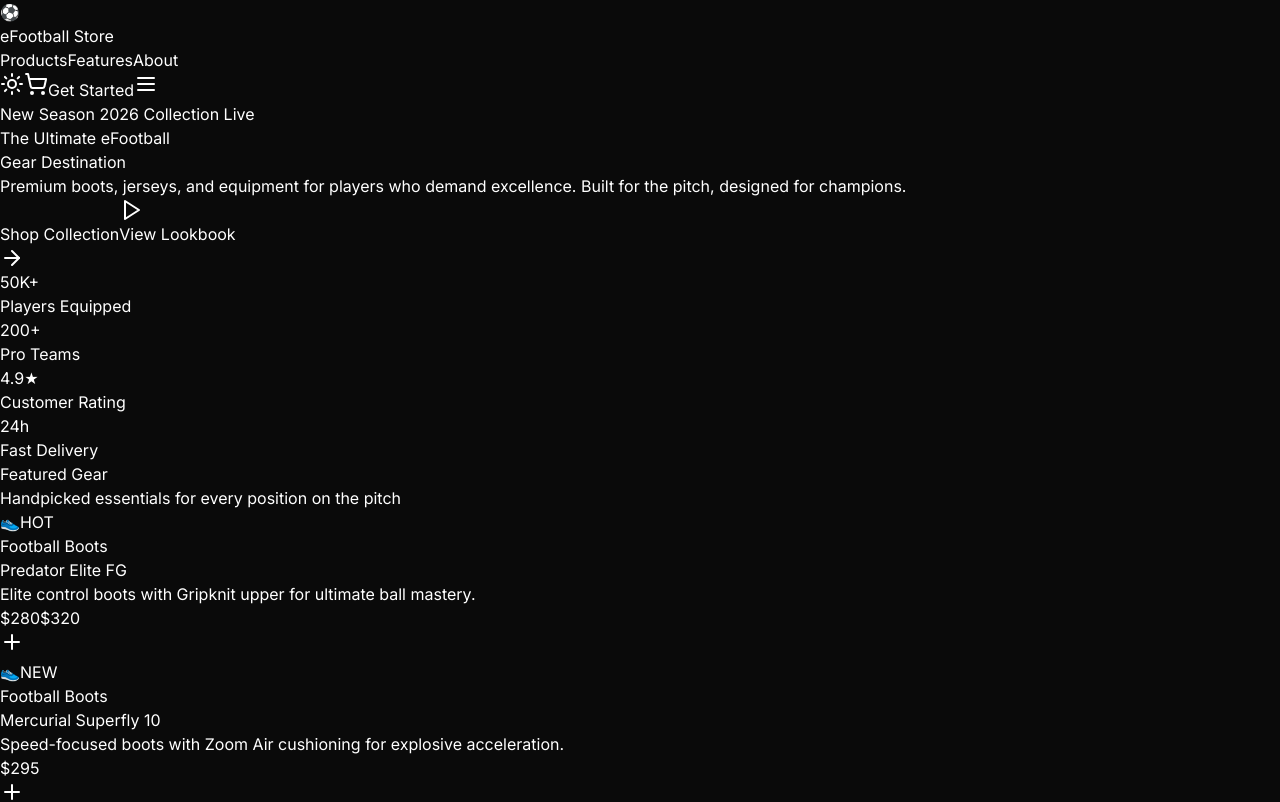
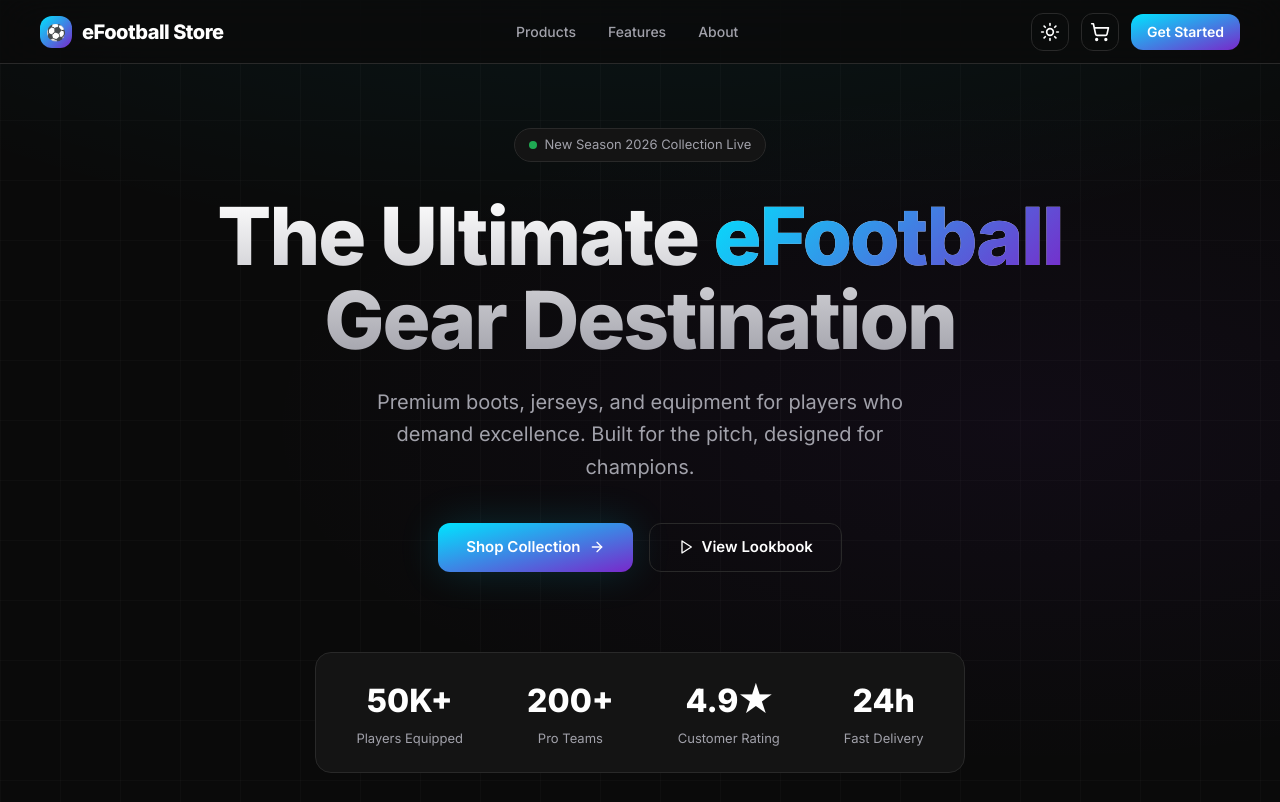
Before and after one commit to divineologitech5-star/efootball-store-, a React (Vite) app: page / in a window 1280 px wide. Shown: the top 802 px of the page. Built offline with nearby package versions, Linux system fonts and the light colour scheme.

Commit message:
fix: update tailwind content paths

```diff
--- a/tailwind.config.js
+++ b/tailwind.config.js
@@ -2,9 +2,11 @@
 export default {
   darkMode: ["class"],
   content: [
-    "./index.html",
-    "./src/**/*.{js,ts,jsx,tsx}",
-  ],
+  "./index.html",
+  "./*.{js,ts,jsx,tsx}",
+  "./**/*.{js,ts,jsx,tsx}",
+],
+
   theme: {
     extend: {
       colors: {
```
